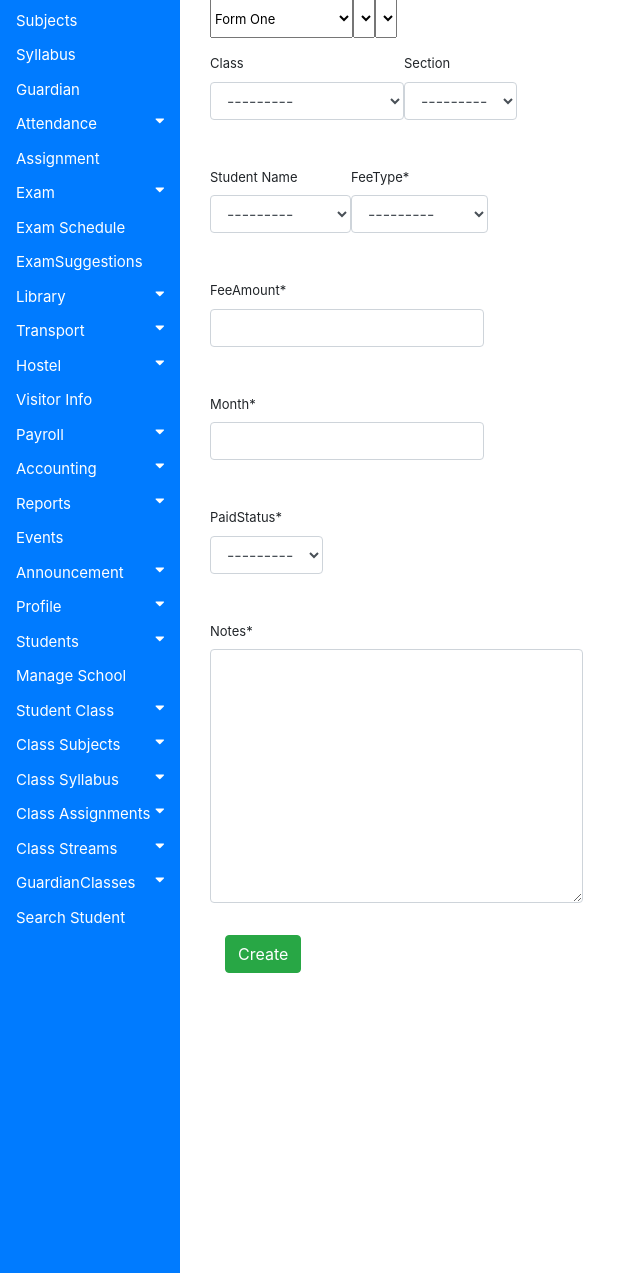
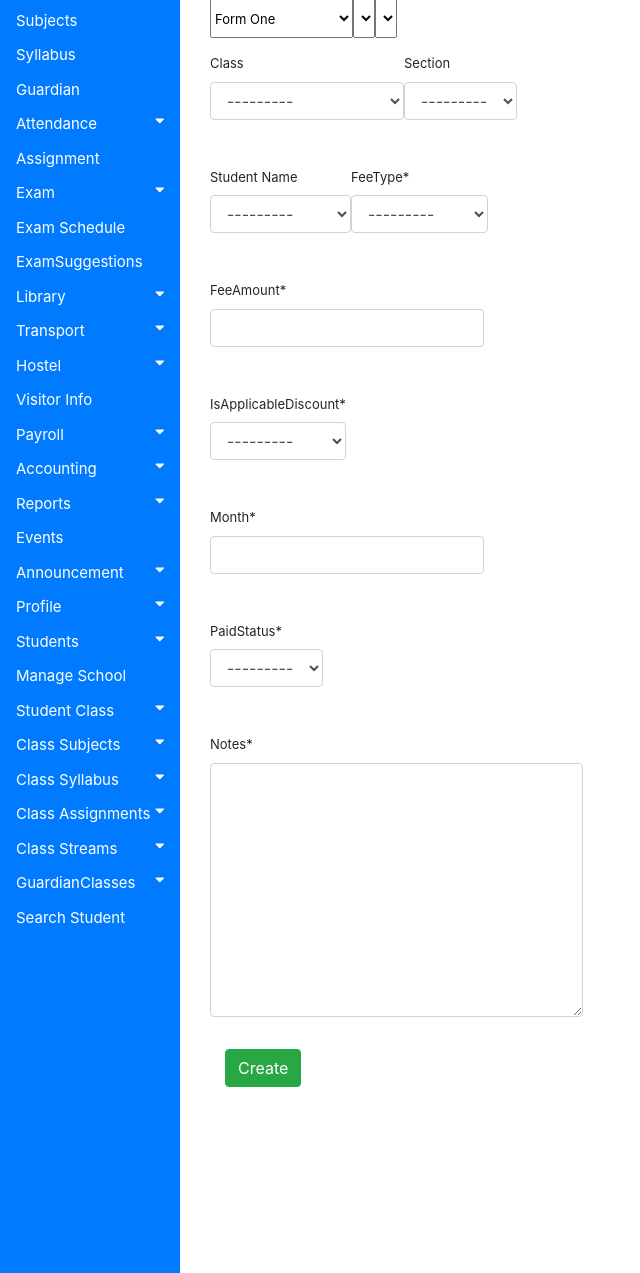
Before and after one commit to Dihfahsih1/msms, a Django app: page /accounts/addfeecollection in a window 1280 px wide; the page is wider, and only the part inside the window is pictured. Shown: the part 292-1565 px from the top of that part, without its empty margins (0-640 px from the left). Run offline with Django 3.2, Linux system fonts and the light colour scheme; data comes from the database, SQL or seed files in the repository; both versions use the stored data as it was after the commit; lists and menus that the app fills with data are empty; some libraries are stand-ins or nearby versions.

Commit message:
things are not working out

```diff
--- a/accounts/templates/accounts/Accounting/addfeecollection.html
+++ b/accounts/templates/accounts/Accounting/addfeecollection.html
@@ -53,13 +53,15 @@
     <form enctype="multipart/form-data" novalidate method="POST">
       {% csrf_token %}
         <div class="row">
-          <select name="selectclasses" id="selectclasses">
+          <select name="selectclasses" id="selectclasses" >
               {% for item in all_classes %}
               <option val="{{ item.ClassName }}"> {{ item.ClassName }} </option>
               {% endfor %}
           </select>
-          <select name ="selectsections" id="selectsections"></select>
-          <select name ="selectstudents" id="selectstudents"></select>
+          <select name ="selectsections" id="selectsections"  >
+
+          </select>
+          <select name ="selectstudents" id="selectstudents" ></select>
            <br><br>
            <div class="item form-group">
                <p>{{ form.Class|as_crispy_field }}</p>
@@ -76,7 +78,9 @@
             <div class="item form-group">
                 <p>{{ form.FeeAmount|as_crispy_field }}</p>
             </div>
-
+            <div class="item form-group">
+              <p>{{ form.IsApplicableDiscount|as_crispy_field }}</p>
+            </div>
             <div class="item form-group">
               <p>{{ form.Month|as_crispy_field }}</p>
             </div>
```
Also changed, not shown: accounts/migrations/0065_auto_20190927_1445.py (added), accounts/migrations/0066_auto_20190927_1452.py (added), db.sqlite3.
